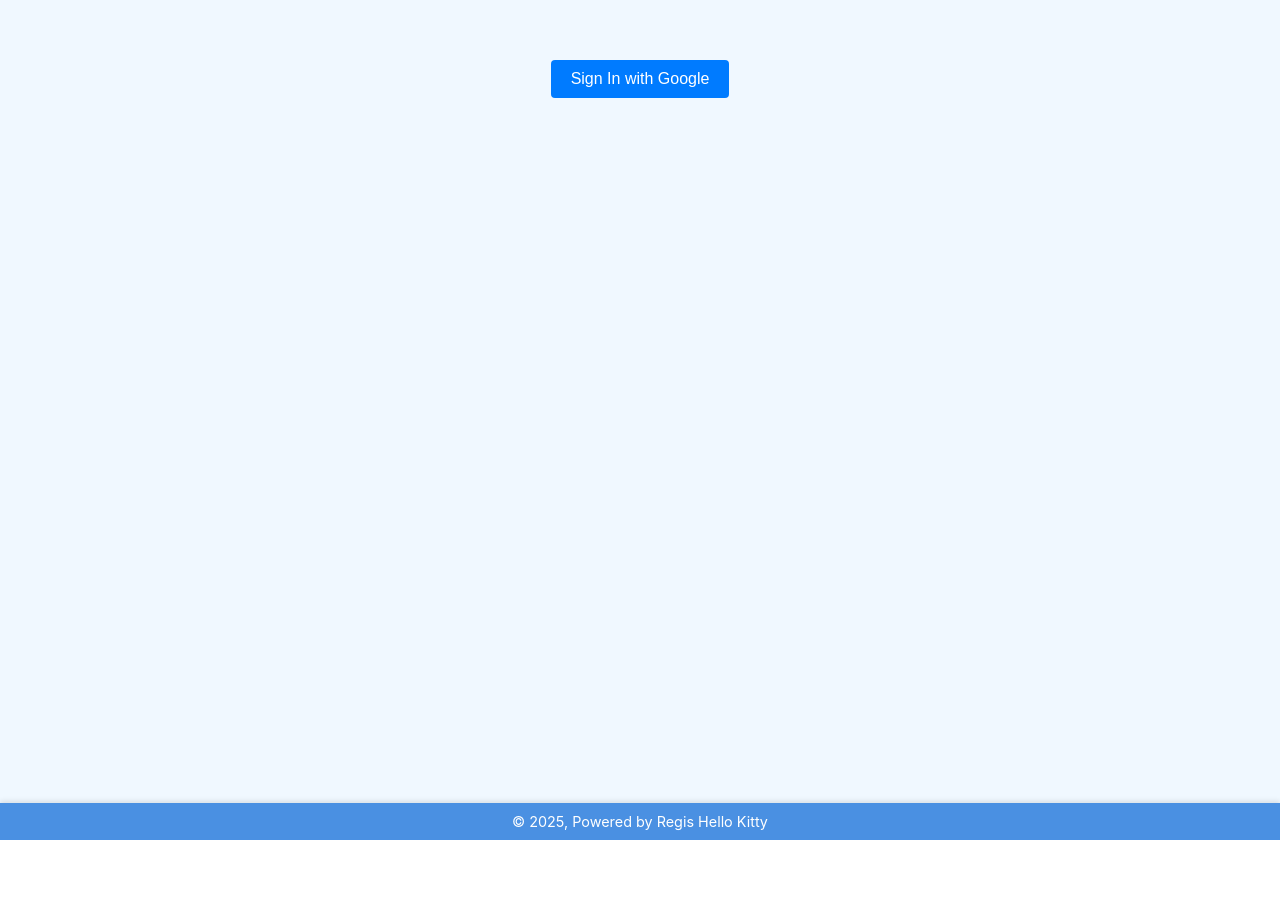
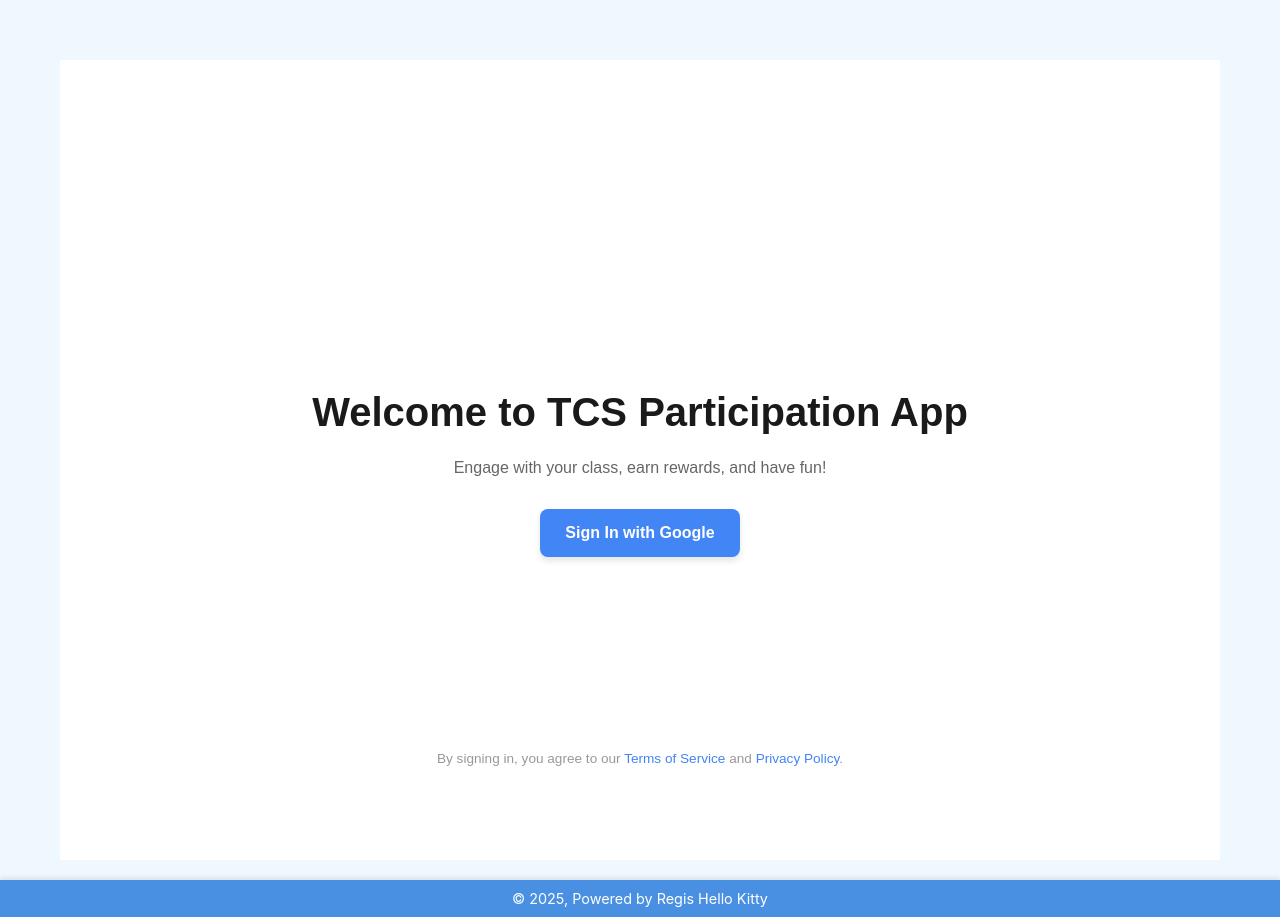
Before and after one commit to regisgambiza/tcs-class-participation, a React (Create React App) app: page / in a window 1280 px wide. Before the commit the page ends 840 px from the top, so only its background shows below. Built offline with nearby package versions, Linux system fonts and the light colour scheme.

Commit message:
Enhanced login page

```diff
--- a/src/App.js
+++ b/src/App.js
@@ -10,6 +10,9 @@ import './components/styles/App.css'; // CSS file for styling the app
 import Shop from './components/Shop'; // Component for the shop functionality
 import { Link } from 'react-router-dom';
 import Purchases from "./components/Purchases"; // Link component for navigation
+import './components/styles/SignInPage.css';
+import SignInPage from "./components/SignInPage";
+
 
 // Main App component
 function App() {
@@ -99,18 +102,16 @@ function App() {
                         <Route
                             path="/"
                             element={
-                                !user ? ( // If no user is logged in
-                                    <button className="sign-in-button" onClick={signInWithGoogle}>
-                                        Sign In with Google
-                                    </button> // Show Google sign-in button
-                                ) : isClassSelected ? ( // If user is logged in and class is selected
-                                    <Navigate to="/profile" /> // Redirect to profile page
+                                !user ? (
+                                    <SignInPage signInWithGoogle={signInWithGoogle} />
+                                ) : isClassSelected ? (
+                                    <Navigate to="/profile" />
                                 ) : (
                                     <ClassSelection
                                         user={user}
                                         onClassSelected={(className) => {
-                                            setSelectedClass(className); // Update selected class
-                                            setIsClassSelected(true); // Mark class as selected
+                                            setSelectedClass(className);
+                                            setIsClassSelected(true);
                                         }}
                                     />
                                 )
--- /dev/null
+++ b/src/components/SignInPage.js
@@ -0,0 +1,30 @@
+import React from 'react';
+import './styles/SignInPage.css';
+
+const SignInPage = ({ signInWithGoogle }) => {
+    return (
+        <div className="sign-in-container">
+            <h1 className="welcome-message">Welcome to TCS Participation App</h1>
+            <p className="welcome-subtext">
+                Engage with your class, earn rewards, and have fun!
+            </p>
+            <button className="sign-in-button" onClick={signInWithGoogle}>
+                Sign In with Google
+            </button>
+            <div className="footer">
+                <p>
+                    By signing in, you agree to our{' '}
+                    <a href="/terms" target="_blank">
+                        Terms of Service
+                    </a>{' '}
+                    and{' '}
+                    <a href="/privacy" target="_blank">
+                        Privacy Policy
+                    </a>.
+                </p>
+            </div>
+        </div>
+    );
+};
+
+export default SignInPage;
--- a/src/components/styles/App.css
+++ b/src/components/styles/App.css
@@ -20,7 +20,7 @@
     margin-bottom: 20px;
 }
 
-/* Sign-in button styling */
+/* Sign-in button styling
 .sign-in-button {
     padding: 10px 20px;
     font-size: 1rem;
@@ -39,6 +39,7 @@
 .sign-in-button:active {
     transform: scale(0.98);
 }
+*/
 
 /* App Heading */
 .app-heading {
--- /dev/null
+++ b/src/components/styles/SignInPage.css
@@ -0,0 +1,71 @@
+/* SignInPage.css */
+.sign-in-container {
+    display: flex;
+    flex-direction: column;
+    align-items: center;
+    justify-content: center;
+    height: 100vh;
+    background-color: #ffffff;
+    text-align: center;
+    font-family: 'Poppins', sans-serif;
+    color: #333333;
+    padding: 20px;
+    box-sizing: border-box;
+}
+
+.welcome-message {
+    font-size: 2.5rem;
+    font-weight: 600;
+    margin-bottom: 0.5rem;
+    color: #1a1a1a;
+}
+
+.welcome-subtext {
+    font-size: 1rem;
+    margin-bottom: 2rem;
+    color: #666666;
+}
+
+.sign-in-button {
+    display: flex;
+    align-items: center;
+    justify-content: center;
+    padding: 15px 25px;
+    font-size: 1rem;
+    font-weight: bold;
+    background-color: #4285f4;
+    color: #ffffff;
+    border: none;
+    border-radius: 8px;
+    box-shadow: 0px 4px 6px rgba(0, 0, 0, 0.1);
+    cursor: pointer;
+    transition: all 0.3s ease;
+}
+
+.sign-in-button:hover {
+    background-color: #357ae8;
+    transform: translateY(-2px);
+}
+
+.google-logo {
+    width: 20px;
+    height: 20px;
+    margin-right: 10px;
+}
+
+.footer {
+    position: absolute;
+    bottom: 20px;
+    text-align: center;
+    font-size: 0.85rem;
+    color: #999999;
+}
+
+.footer a {
+    color: #4285f4;
+    text-decoration: none;
+}
+
+.footer a:hover {
+    text-decoration: underline;
+}
```
